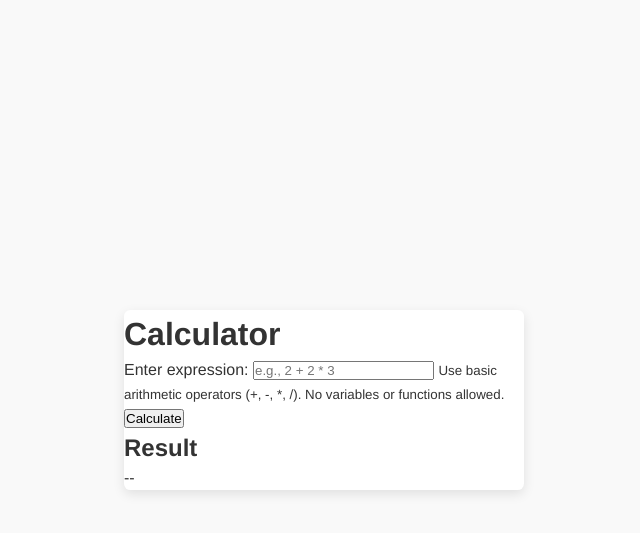
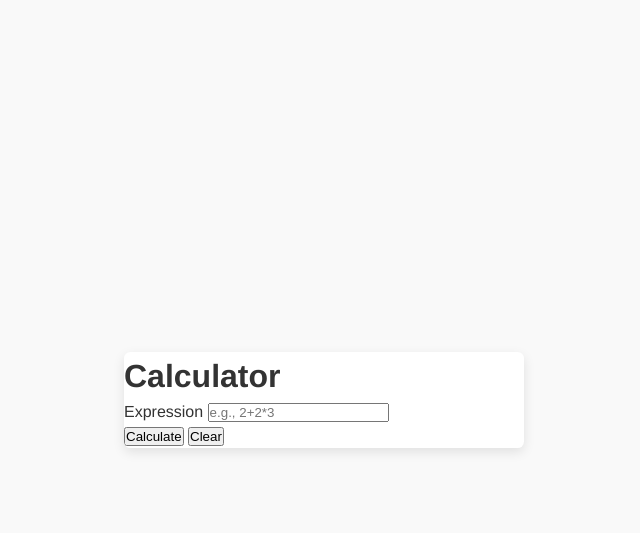
Before and after one commit to Deb001/AgenticGenerator, a Flask app: page / in a window 1280 px wide. Shown: the top 533 px of the page, without its empty margins (316-956 px from the left). Run offline with Flask 3, Linux system fonts and the light colour scheme.

Commit message:
Update templates/index.html for AI-1

```diff
--- a/templates/index.html
+++ b/templates/index.html
@@ -3,32 +3,32 @@
 <head>
   <meta charset="UTF-8">
   <meta name="viewport" content="width=device-width, initial-scale=1.0">
-    <title>Simple Calculator</title>
+  <title>Web Calculator</title>
   <link rel="stylesheet" href="{{ url_for('static', filename='css/style.css') }}">
 </head>
 <body>
   <main class="calculator">
     <h1>Calculator</h1>
-        <form id="calc-form" autocomplete="off" aria-label="Calculator form">
-            <label for="expression">Enter expression:</label>
-            <input type="text"
+    <form id="calc-form" autocomplete="off" novalidate>
+      <label for="expression">Expression</label>
+      <input
+        type="text"
         id="expression"
         name="expression"
-                   placeholder="e.g., 2 + 2 * 3"
+        placeholder="e.g., 2+2*3"
         required
         aria-required="true"
-                   aria-describedby="expr-help">
-            <small id="expr-help" class="help-text">
-                Use basic arithmetic operators (+, -, *, /). No variables or functions allowed.
-            </small>
-            <button type="submit">Calculate</button>
+      />
+      <div class="buttons">
+        <button type="submit" id="calculate-btn">Calculate</button>
+        <button type="reset" id="clear-btn">Clear</button>
+      </div>
     </form>
-        <section id="result-section" aria-live="polite" aria-atomic="true">
-            <h2>Result</h2>
-            <p id="result">--</p>
-        </section>
+
+    <div id="result" class="result" aria-live="polite"></div>
+    <div id="error" class="error" aria-live="assertive"></div>
   </main>
 
-    <script src="{{ url_for('static', filename='js/app.js') }}" defer></script>
+  <script src="{{ url_for('static', filename='js/app.js') }}"></script>
 </body>
 </html>
```
Lines whose indentation alone changed are shown as unchanged.
